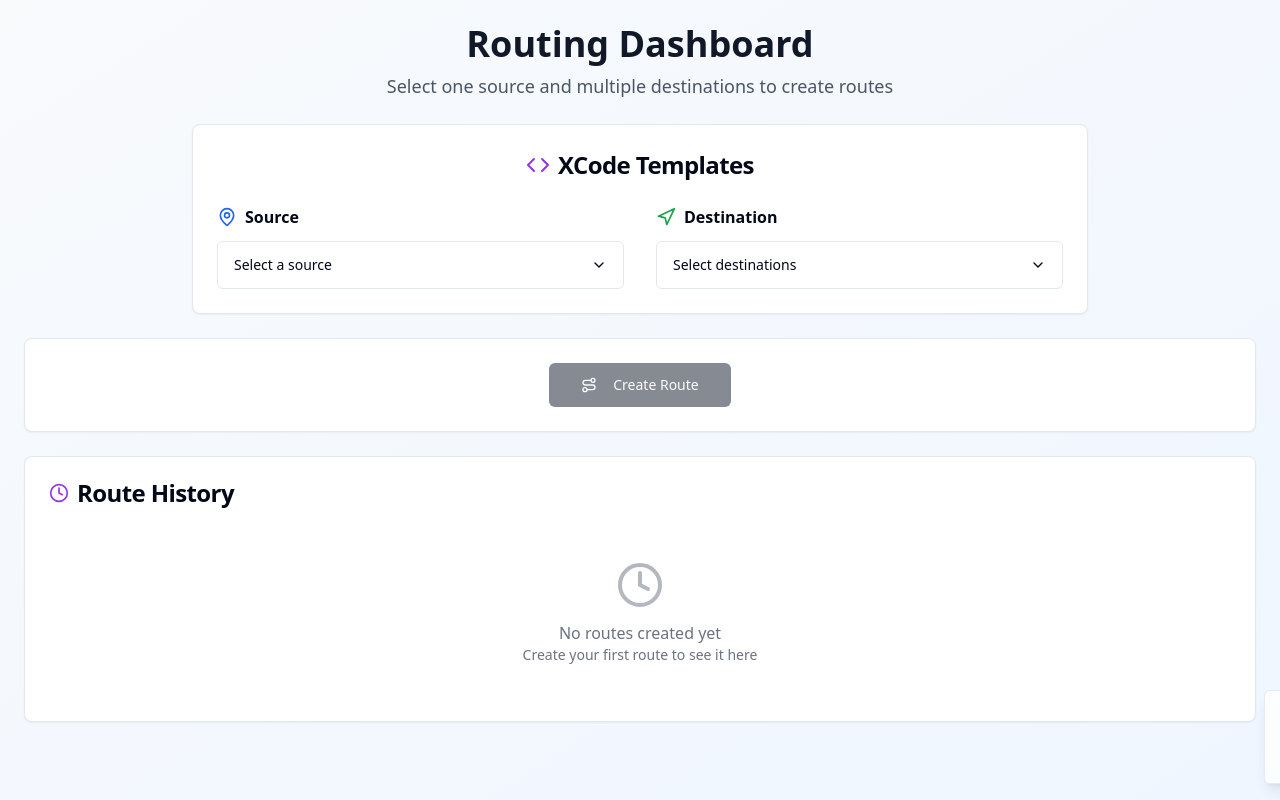
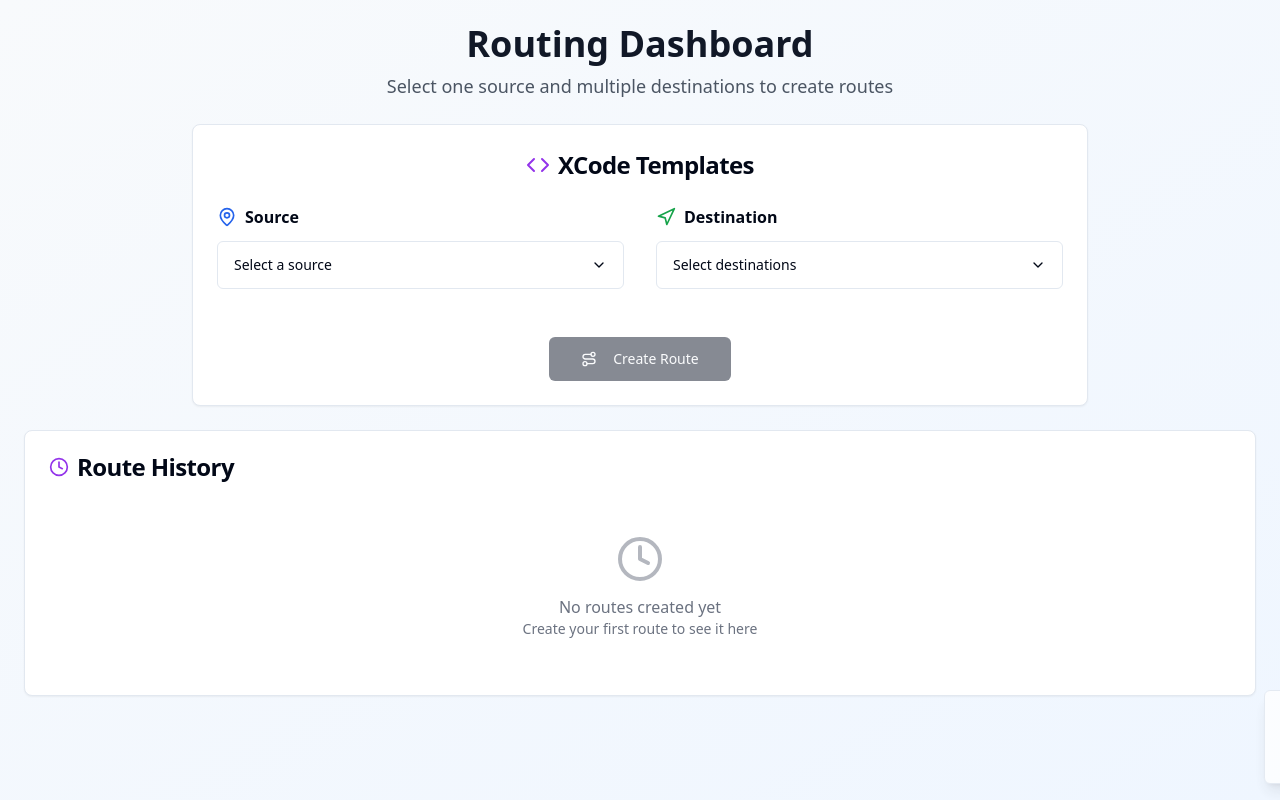
Before and after one commit to nithya-hub-26/flow-route-mapper, a React (Vite) app: page / in a window 1280 px wide. Built offline with nearby package versions, Linux system fonts and the light colour scheme.

Commit message:
Refactor: Integrate create route button
Integrated the "Create Route" button within the XCode Templates section.

```diff
--- a/src/components/Dashboard.tsx
+++ b/src/components/Dashboard.tsx
@@ -236,25 +236,10 @@ const Dashboard = () => {
           selectedDestinations={selectedDestinations}
           onSourceChange={handleXCodeSourceChange}
           onDestinationChange={handleXCodeDestinationChange}
+          onCreateRoute={handleRoute}
           loading={loading}
+          routing={routing}
         />
-
-        {/* Route Button */}
-        <Card>
-          <CardContent className="pt-6">
-            <div className="flex justify-center">
-              <Button
-                onClick={handleRoute}
-                disabled={selectedSources.length === 0 || selectedDestinations.length === 0 || routing || loading}
-                size="lg"
-                className="w-full sm:w-auto px-8"
-              >
-                <RouteIcon className={`h-4 w-4 mr-2 ${routing ? 'animate-pulse' : ''}`} />
-                {routing ? 'Creating Route...' : 'Create Route'}
-              </Button>
-            </div>
-          </CardContent>
-        </Card>
 
         {/* Route History */}
         <RouteHistory routes={routes} />
--- a/src/components/XCodeTemplates.tsx
+++ b/src/components/XCodeTemplates.tsx
@@ -11,7 +11,7 @@ import {
 } from "@/components/ui/dropdown-menu";
 import { RadioGroup, RadioGroupItem } from "@/components/ui/radio-group";
 import { Checkbox } from "@/components/ui/checkbox";
-import { ChevronDown, Code, MapPin, Navigation } from "lucide-react";
+import { ChevronDown, Code, MapPin, Navigation, Route as RouteIcon } from "lucide-react";
 
 interface XCodeTemplatesProps {
   sources: LocationItem[];
@@ -20,7 +20,9 @@ interface XCodeTemplatesProps {
   selectedDestinations: string[];
   onSourceChange: (sourceId: string) => void;
   onDestinationChange: (destinationId: string, checked: boolean) => void;
+  onCreateRoute: () => void;
   loading?: boolean;
+  routing?: boolean;
 }
 
 const XCodeTemplates = ({
@@ -30,7 +32,9 @@ const XCodeTemplates = ({
   selectedDestinations,
   onSourceChange,
   onDestinationChange,
-  loading
+  onCreateRoute,
+  loading,
+  routing
 }: XCodeTemplatesProps) => {
   const [sourceDropdownOpen, setSourceDropdownOpen] = useState(false);
   const [destinationDropdownOpen, setDestinationDropdownOpen] = useState(false);
@@ -156,6 +160,19 @@ const XCodeTemplates = ({
             </DropdownMenu>
           </div>
         </div>
+
+        {/* Create Route Button */}
+        <div className="flex justify-center pt-4">
+          <Button
+            onClick={onCreateRoute}
+            disabled={!selectedSource || selectedDestinations.length === 0 || routing || loading}
+            size="lg"
+            className="w-full sm:w-auto px-8"
+          >
+            <RouteIcon className={`h-4 w-4 mr-2 ${routing ? 'animate-pulse' : ''}`} />
+            {routing ? 'Creating Route...' : 'Create Route'}
+          </Button>
+        </div>
       </CardContent>
     </Card>
   );
```
